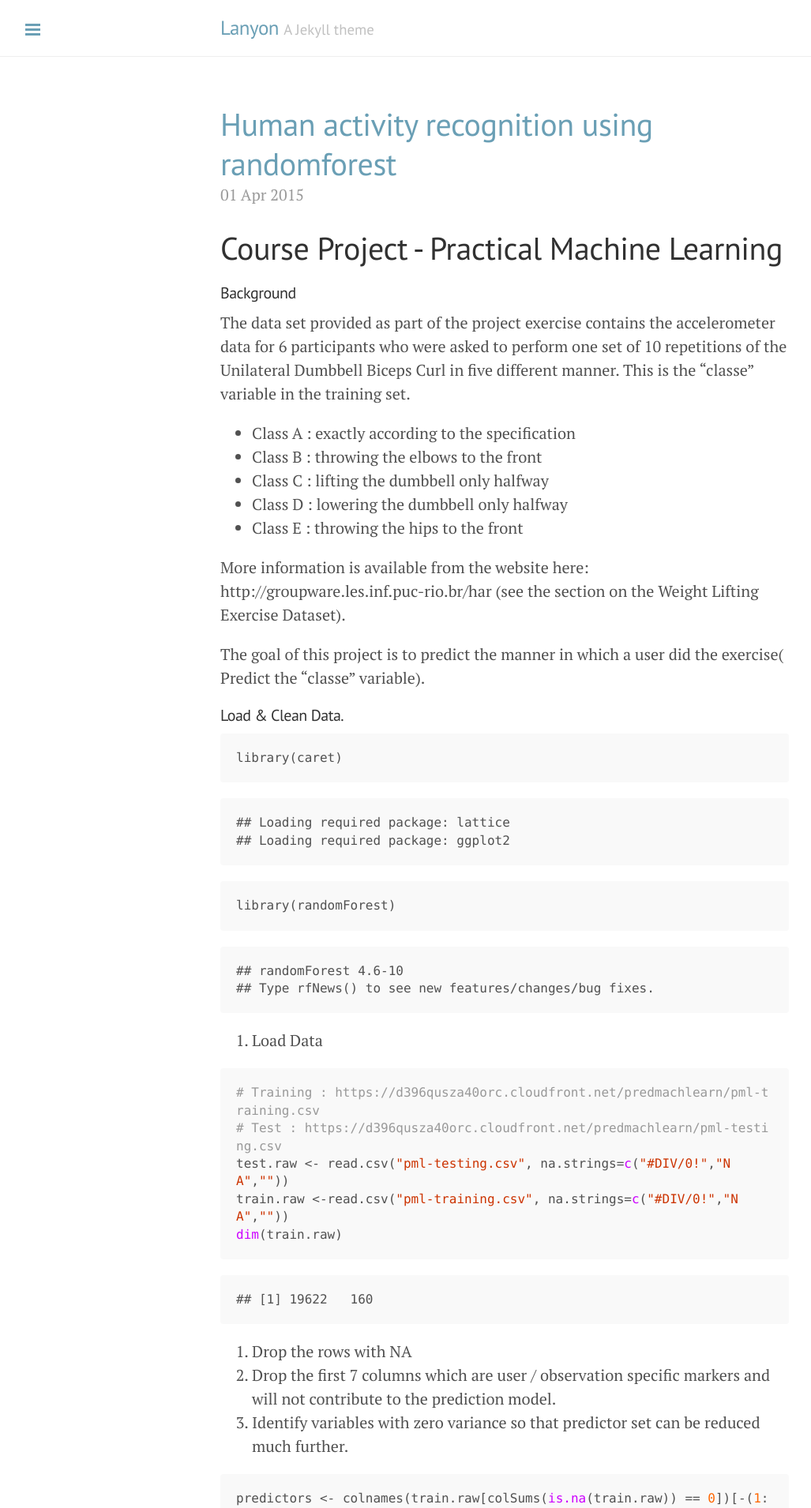
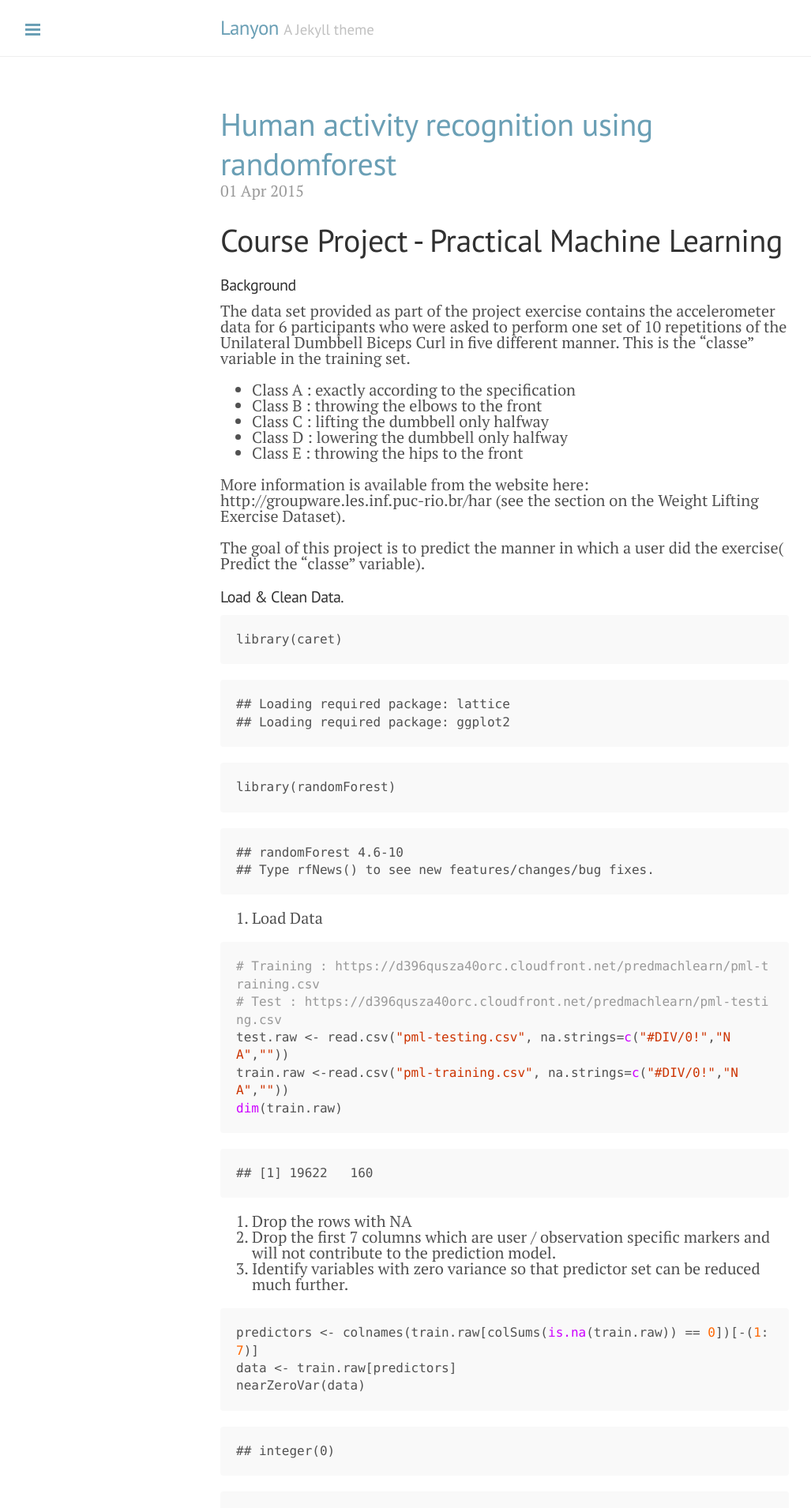
Before and after one commit to courserans/courserans.github.io, a Jekyll site: the page built from index.html, in a window 1280 px wide. Shown: the top 1910 px of the page at 79% size, without its empty margins (1-1028 px from the left). Built offline with Jekyll 4.4.1, drawn with Linux system fonts in a browser that asks for light colours; Markdown is read by kramdown in place of the engine named in the settings; the list of posts is cut into pages by our own code.

Commit message:
Change Line spacing
line-height from 1.5 to 1

```diff
--- a/public/css/poole.css
+++ b/public/css/poole.css
@@ -35,6 +35,12 @@
  * Update the foundational and global aspects of the page.
  */
 
+ /*
+
+ 06-Apr : line-height changed from 1.5 to 1
+
+ */
+
 * {
   -webkit-box-sizing: border-box;
      -moz-box-sizing: border-box;
@@ -50,7 +56,7 @@ body {
 html {
   font-family: "Helvetica Neue", Helvetica, Arial, sans-serif;
   font-size: 16px;
-  line-height: 1.5;
+  line-height: 1;
 }
 @media (min-width: 38em) {
   html {
```
